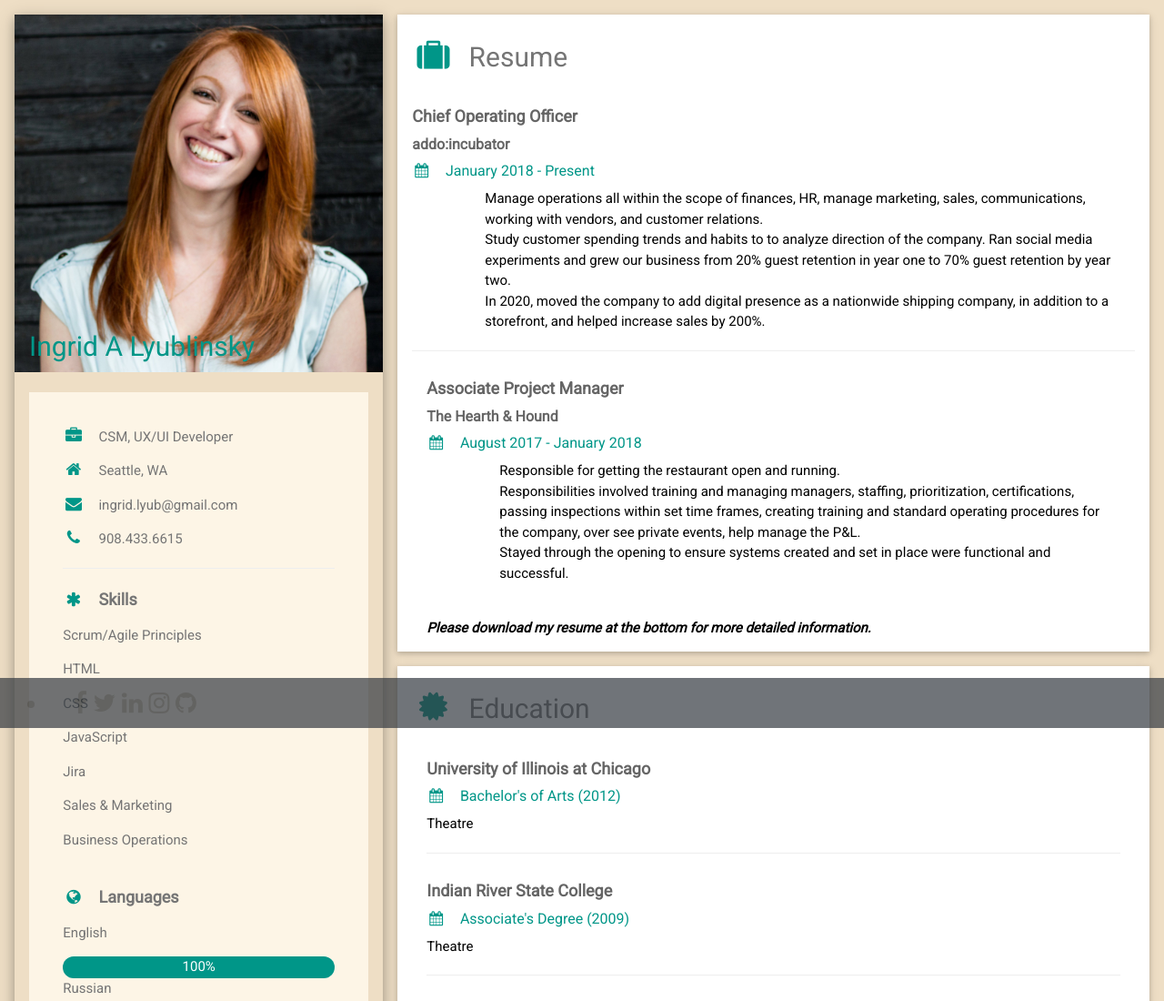
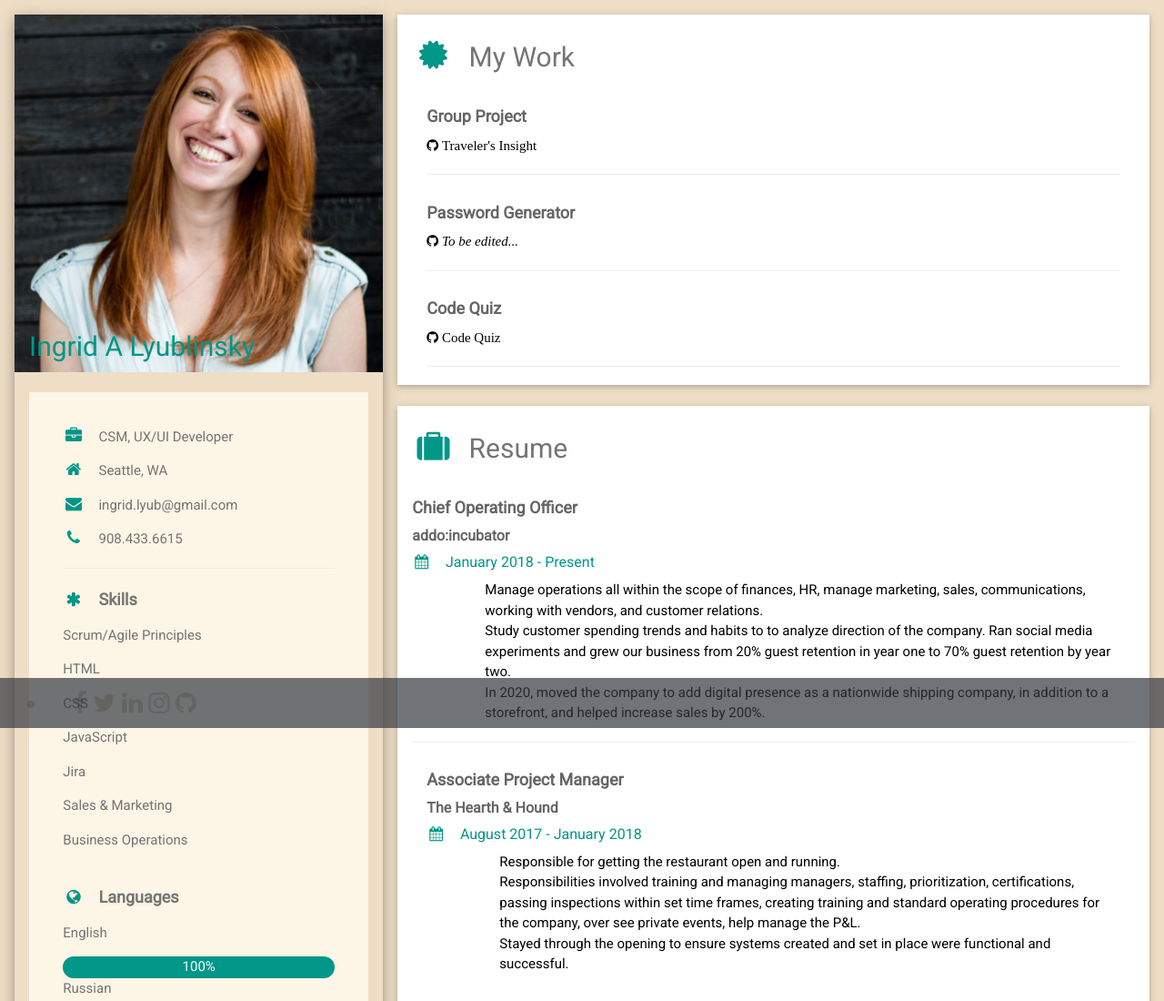
Before and after one commit to ilyublinsky/professional-portfolio, a plain HTML site: page aboutme.html in a window 1280 px wide. Shown: the top 1100 px of the page at 91% size. Drawn offline with nearby package versions, Linux system fonts and the light colour scheme.

```diff
--- a/aboutme.html
+++ b/aboutme.html
@@ -70,6 +70,25 @@
      <!-- Right Column -->
      <div class="w3-twothird">
 
+      <div class="w3-container w3-card w3-white">
+        <h2 class="w3-text-grey w3-padding-16"><i class="fa fa-certificate fa-fw w3-margin-right w3-xxlarge w3-text-teal"></i>My Work</h2>
+        <div class="w3-container">
+          <h5 class="w3-opacity"><b>Group Project</b></h5>
+          <a href="https://github.com/ilyublinsky/group-project" class="fa fa-github"> Traveler's Insight</a>
+          <hr>
+        </div>
+        <div class="w3-container">
+          <h5 class="w3-opacity"><b>Password Generator</b></h5>
+          <a href="https://ilyublinsky.github.io/bcs-homework-assignment-3/" class="fa fa-github"><i> To be edited...</i></a>
+          <hr>
+        </div>
+        <div class="w3-container">
+          <h5 class="w3-opacity"><b>Code Quiz</b></h5>
+          <a href="https://ilyublinsky.github.io/bcs-homework-assignment-4/" class="fa fa-github"> Code Quiz</a>
+          <hr>
+        </div>
+      </div>
+    <br>
       <div class="w3-container w3-card w3-white w3-margin-bottom">
         <h2 class="w3-text-grey w3-padding-16"><i class="fa fa-suitcase fa-fw w3-margin-right w3-xxlarge w3-text-teal"></i>Resume</h2>
         <div class="w3-container">
```
Also changed, not shown: demo-shot.jpg (added), 2 other files.
